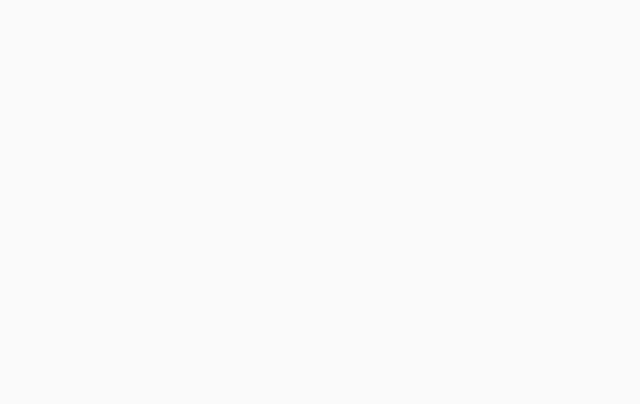
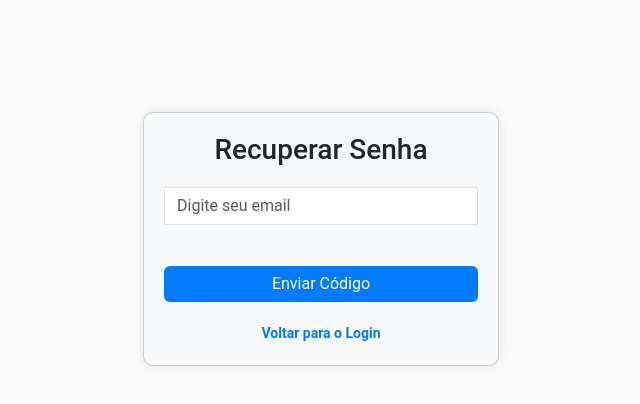
Before and after one commit to Projeto-Alceu-Mateus/Instagramfront, a React (Create React App) app: page /forgot-password in a window 1280 px wide. Before the commit this address had no page. Shown: the top 404 px of the page, without its empty margins (319-959 px from the left). Built offline with nearby package versions, Linux system fonts and the light colour scheme.

Commit message:
feat: Esqueceu senha

```diff
--- a/src/App.js
+++ b/src/App.js
@@ -6,6 +6,7 @@ import AuthGuard from './components/service/authGuard';
 import Configuracoes from './components/configuracoes/Configuracoes';
 import UserProfile from './components/perfil/UserProfile';
 import PostDetails from './components/post/PostDetails';
+import ForgotPassword from './components/auth/ForgotPassword';
 
 function App() {
   return (
@@ -19,6 +20,7 @@ function App() {
         <Route path="/perfil/:username" element={<UserProfile />} />
         <Route path="/configuracoes" element={<AuthGuard><Configuracoes /></AuthGuard>} />
         <Route path="/p/:postId" element={<PostDetails />} />
+        <Route path="/forgot-password" element={<ForgotPassword />} />
       </Routes>
     </Router>
   );
--- /dev/null
+++ b/src/components/auth/ForgotPassword.css
@@ -0,0 +1,55 @@
+.container {
+    margin-top: 7rem;
+}
+
+/* Estilos gerais para os elementos de formulário */
+.forgot-password-card {
+    background-color: #f8f9fa;
+    padding: 20px;
+    border-radius: 10px;
+    box-shadow: 0 0 10px rgba(0, 0, 0, 0.1);
+    text-align: center;
+}
+
+.forgot-password-card h3 {
+    margin-bottom: 20px;
+}
+
+.forgot-password-card .form-control {
+    margin-bottom: 15px;
+}
+
+.forgot-password-card .btn-primary {
+    margin-bottom: 10px;
+}
+
+.forgot-password-card .btn-link {
+    color: #007bff;
+    text-decoration: none;
+    font-size: 14px;
+}
+
+.forgot-password-card .btn-link:hover {
+    text-decoration: underline;
+}
+
+/* Modo escuro */
+.dark-mode .forgot-password-card {
+    background-color: #222;
+    color: #ccc;
+}
+
+.dark-mode .forgot-password-card .form-control {
+    background-color: #333;
+    color: #ccc;
+    border: 1px solid #444;
+}
+
+.dark-mode .forgot-password-card .btn-primary {
+    background-color: #007bff;
+    border: none;
+}
+
+.dark-mode .forgot-password-card .btn-link {
+    color: #007bff;
+}
--- /dev/null
+++ b/src/components/auth/ForgotPassword.js
@@ -0,0 +1,150 @@
+import React, { useState } from 'react';
+import { useNavigate } from 'react-router-dom';
+import axios from 'axios';
+import 'bootstrap/dist/css/bootstrap.min.css';
+import './ForgotPassword.css';
+
+function ForgotPassword() {
+    const [email, setEmail] = useState('');
+    const [code, setCode] = useState('');
+    const [newPassword, setNewPassword] = useState('');
+    const [confirmPassword, setConfirmPassword] = useState('');
+    const [step, setStep] = useState(1);
+    const [message, setMessage] = useState('');
+    const [error, setError] = useState('');
+    const navigate = useNavigate();
+
+    const handleForgotPassword = async () => {
+        try {
+            await axios.post('http://localhost:8080/auth/forgot-password', { email });
+            setStep(2);
+            setMessage('Código de verificação enviado para o seu email.');
+            setError('');
+        } catch (error) {
+            setError('Erro ao enviar código de verificação. Verifique se o email está correto.');
+            setMessage('');
+        }
+    };
+
+    const handleVerifyCode = async () => {
+        try {
+            await axios.post('http://localhost:8080/auth/verify-code', { email, code });
+            setStep(3);
+            setMessage('Código verificado. Agora você pode redefinir sua senha.');
+            setError('');
+        } catch (error) {
+            setError('Código de verificação inválido.');
+            setMessage('');
+        }
+    };
+
+    const handleResetPassword = async () => {
+        if (newPassword !== confirmPassword) {
+            setError('As senhas não coincidem.');
+            return;
+        }
+        try {
+            await axios.post('http://localhost:8080/auth/reset-password', { email, code, newPassword });
+            setMessage('Senha redefinida com sucesso. Redirecionando para login...');
+            setError('');
+            setTimeout(() => {
+                navigate('/login');
+            }, 3000);
+        } catch (error) {
+            setError('Erro ao redefinir a senha. Tente novamente.');
+            setMessage('');
+        }
+    };
+
+    return (
+        <div className="container">
+            <div className="row justify-content-center align-items-center">
+                <div className="col-6 col-md-4">
+                    <div className="card card-body forgot-password-card">
+                        {step === 1 && (
+                            <>
+                                <h3>Recuperar Senha</h3>
+                                {message && <div className="alert alert-success">{message}</div>}
+                                {error && <div className="alert alert-danger">{error}</div>}
+                                <div className="mb-3">
+                                    <input
+                                        type="email"
+                                        className="form-control"
+                                        placeholder="Digite seu email"
+                                        value={email}
+                                        onChange={(e) => setEmail(e.target.value)}
+                                        required
+                                    />
+                                </div>
+                                <button onClick={handleForgotPassword} className="btn btn-primary w-100">
+                                    Enviar Código
+                                </button>
+                                <button onClick={() => navigate('/login')} className="btn btn-link w-100">
+                                    Voltar para o Login
+                                </button>
+                            </>
+                        )}
+                        {step === 2 && (
+                            <>
+                                <h3>Verificar Código</h3>
+                                {message && <div className="alert alert-success">{message}</div>}
+                                {error && <div className="alert alert-danger">{error}</div>}
+                                <div className="mb-3">
+                                    <input
+                                        type="text"
+                                        className="form-control"
+                                        placeholder="Digite o código de verificação"
+                                        value={code}
+                                        onChange={(e) => setCode(e.target.value)}
+                                        required
+                                    />
+                                </div>
+                                <button onClick={handleVerifyCode} className="btn btn-primary w-100">
+                                    Verificar Código
+                                </button>
+                                <button onClick={() => navigate('/login')} className="btn btn-link w-100">
+                                    Voltar para o Login
+                                </button>
+                            </>
+                        )}
+                        {step === 3 && (
+                            <>
+                                <h3>Redefinir Senha</h3>
+                                {message && <div className="alert alert-success">{message}</div>}
+                                {error && <div className="alert alert-danger">{error}</div>}
+                                <div className="mb-3">
+                                    <input
+                                        type="password"
+                                        className="form-control"
+                                        placeholder="Digite a nova senha"
+                                        value={newPassword}
+                                        onChange={(e) => setNewPassword(e.target.value)}
+                                        required
+                                    />
+                                </div>
+                                <div className="mb-3">
+                                    <input
+                                        type="password"
+                                        className="form-control"
+                                        placeholder="Confirme a nova senha"
+                                        value={confirmPassword}
+                                        onChange={(e) => setConfirmPassword(e.target.value)}
+                                        required
+                                    />
+                                </div>
+                                <button onClick={handleResetPassword} className="btn btn-primary w-100">
+                                    Redefinir Senha
+                                </button>
+                                <button onClick={() => navigate('/login')} className="btn btn-link w-100">
+                                    Voltar para o Login
+                                </button>
+                            </>
+                        )}
+                    </div>
+                </div>
+            </div>
+        </div>
+    );
+}
+
+export default ForgotPassword;
--- a/src/components/auth/login.css
+++ b/src/components/auth/login.css
@@ -1,6 +1,50 @@
-.container{
+/* login.css */
+
+.container {
     margin-top: 7rem;
+
 }
+
+.card {
+    border-radius: 10px;
+    box-shadow: 0 0 10px rgba(0, 0, 0, 0.1);
+}
+
+.card-body {
+    padding: 20px;
+}
+
+.text-center img {
+    width: 150px;
+}
+
+.input-group-text {
+    background-color: #f8f9fa;
+    border: 1px solid #ced4da;
+}
+
+.form-control {
+    border-radius: 0;
+}
+
+.btn-primary {
+    background-color: #007bff;
+    border: none;
+}
+
+.btn-primary:hover {
+    background-color: #0056b3;
+}
+
+.btn-link {
+    padding: 0;
+    font-weight: 600;
+}
+
+.alert {
+    margin-top: 10px;
+}
+
 /* Estilos existentes para o modo claro */
 .login-form {
     background-color: #f8f9fa;
@@ -12,3 +56,11 @@
     background-color: #222;
     color: #ccc;
 }
+
+.mt-2 {
+    margin-top: 0.5rem;
+}
+
+.mt-3 {
+    margin-top: 1rem;
+}
--- a/src/components/auth/login.js
+++ b/src/components/auth/login.js
@@ -1,12 +1,11 @@
 import React, { useState } from 'react';
-import { useNavigate } from 'react-router-dom';
+import { useNavigate, Link } from 'react-router-dom';
 import authService from '../service/authService';
 import Logo from './Instagram.png';
 import 'bootstrap/dist/css/bootstrap.min.css';
 import './login.css';
 import { FontAwesomeIcon } from '@fortawesome/react-fontawesome';
-import { faLock } from '@fortawesome/free-solid-svg-icons'
-
+import { faLock } from '@fortawesome/free-solid-svg-icons';
 
 function Login() {
     const [username, setUsername] = useState('');
@@ -66,6 +65,9 @@ function Login() {
                         </div>
                         <button type="submit" className="btn btn-primary w-100">Log In</button>
                         <p className="text-center mt-2">
+                            Esqueceu a senha? <Link to="/forgot-password">Clique aqui</Link>
+                        </p>
+                        <p className="text-center mt-2">
                             Não possui conta? <a href="/signup">Cadastre-se</a>
                         </p>
                     </form>
```
